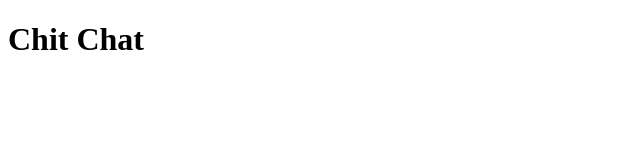
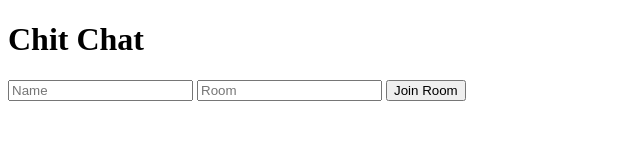
Before and after one commit to gabe4s/chit-chat, a website: page views/home.html in a window 1280 px wide. Shown: the whole page, without its empty margins (0-640 px from the left). Drawn offline with Linux system fonts and the light colour scheme.

Commit message:
redirecting to rooms page

```diff
--- a/views/home.html
+++ b/views/home.html
@@ -8,6 +8,17 @@
 
 <body>
     <h1>Chit Chat</h1>
+    <input id="nameBox" type="text" placeholder="Name">
+    <input id="roomBox" type="text" placeholder="Room">
+    <button onclick="joinRoom()">Join Room</button>
 </body>
 
+<script>
+    function joinRoom() {
+        var name = document.getElementById("nameBox").value;
+        var room = document.getElementById("roomBox").value;
+        location.href = room;
+    }
+</script>
+
 </html>
```
